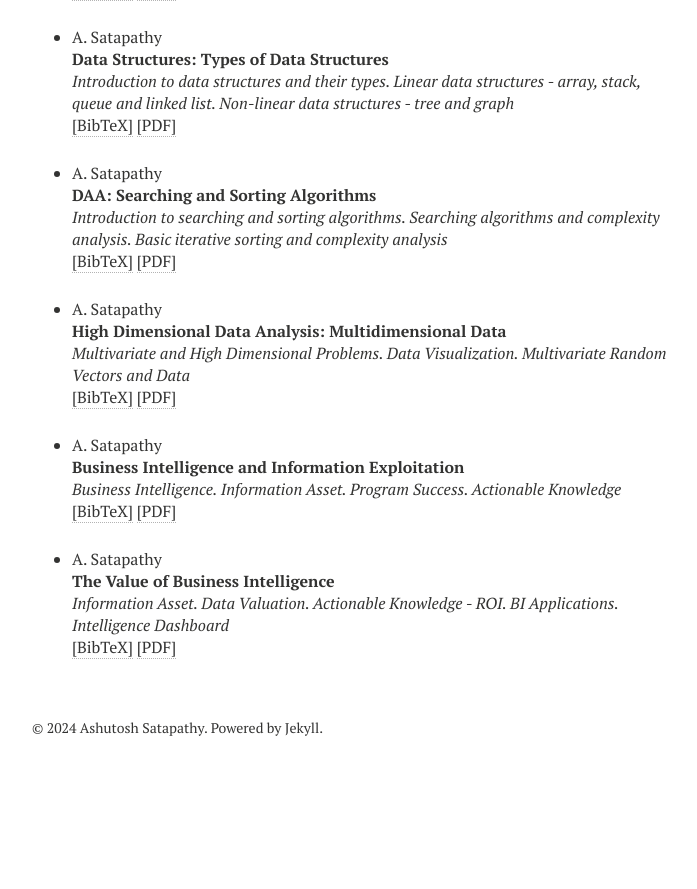
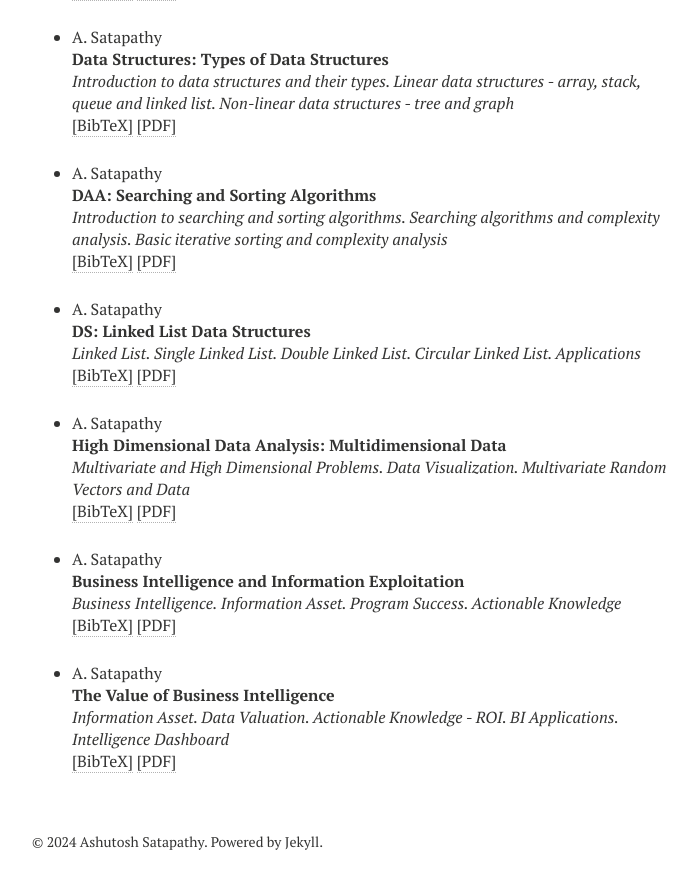
Before and after one commit to ashutoshsatapathy1990/ashutoshsatapathy1990.github.io, a Jekyll site: the page built from presentations.md, in a window 1280 px wide and 900 px high, scrolled down 1007 px. Shown: the top 889 px of the window, without its empty margins (288-985 px from the left). Built offline with Jekyll 4.4.1, drawn with Linux system fonts in a browser that asks for light colours; nearby versions of some CDN libraries; before the commit the page ends 1793 px from its top, so only the background shows below that.

Commit message:
Update presentations.html

```diff
--- a/_layouts/presentations.html
+++ b/_layouts/presentations.html
@@ -242,6 +242,27 @@ year = {2024}
 </pre>
 </div>
 </li>
+<!-- Item: ashutosh2024asde -->
+<li ><p>
+A. Satapathy
+<br><b>DS: Linked List Data Structures</b><br>
+<i>Linked List. Single Linked List. Double Linked List. Circular Linked List. Applications</i>
+<br />
+<a href="javascript:toggleBibtex('ashutosh2024asde')">[BibTeX]</a>
+<a href="https://www.slideshare.net/slideshow/linked-list-data-structures/271277877">[PDF]</a>
+</p>
+<div id="bib_ashutosh2024asde" class="bibtex noshow">
+<pre>
+@unpublished{ashutosh2024asde,
+author = {A. Satapathy},
+title= {Linked List Data Structures},
+note= {Department of CSE, VRSEC-Vijayawada},
+month = {March},
+year = {2024}
+}
+</pre>
+</div>
+</li>
 <!-- Item: ashutosh2022asdc -->
 <li ><p>
 A. Satapathy
```
